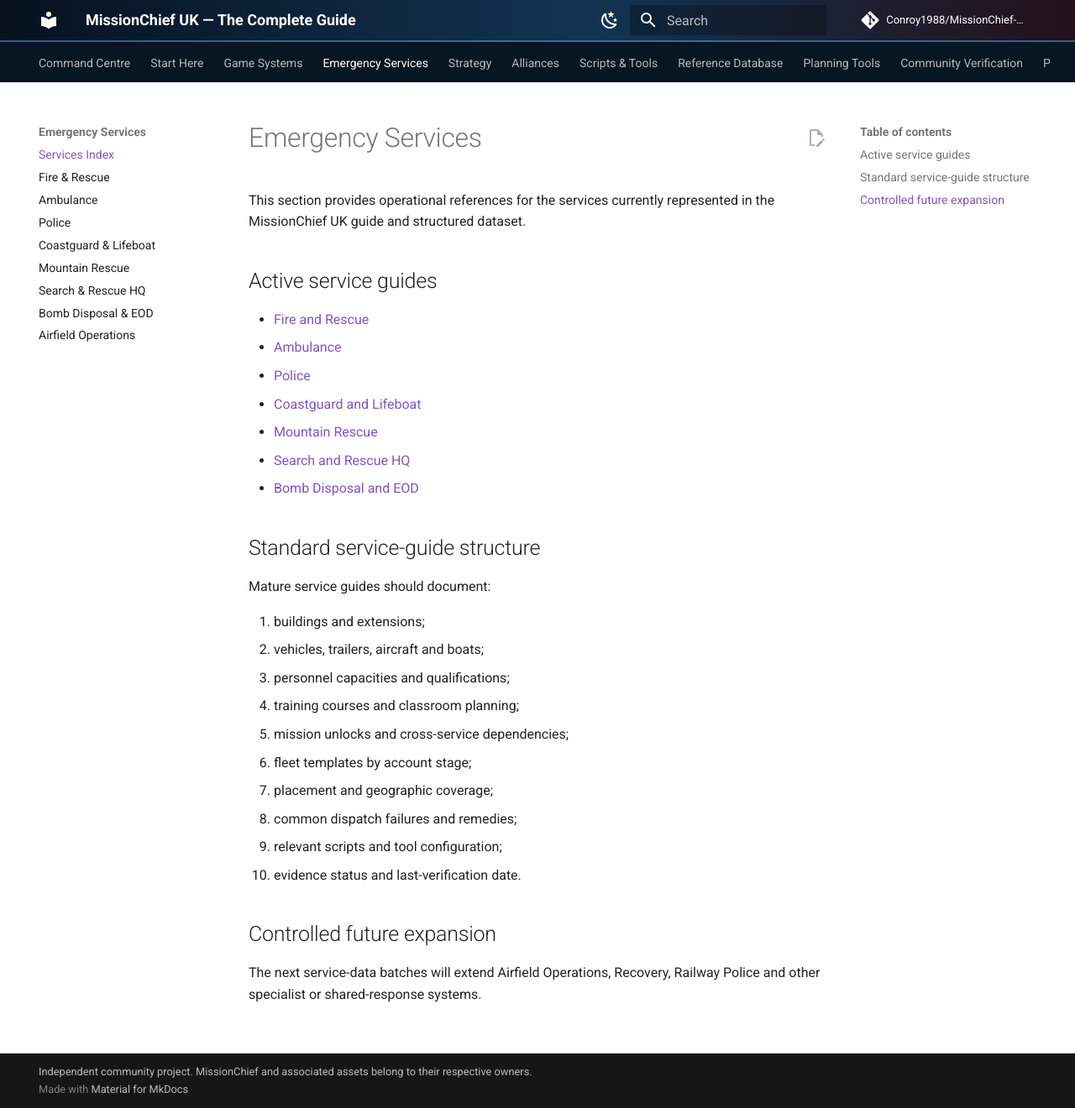
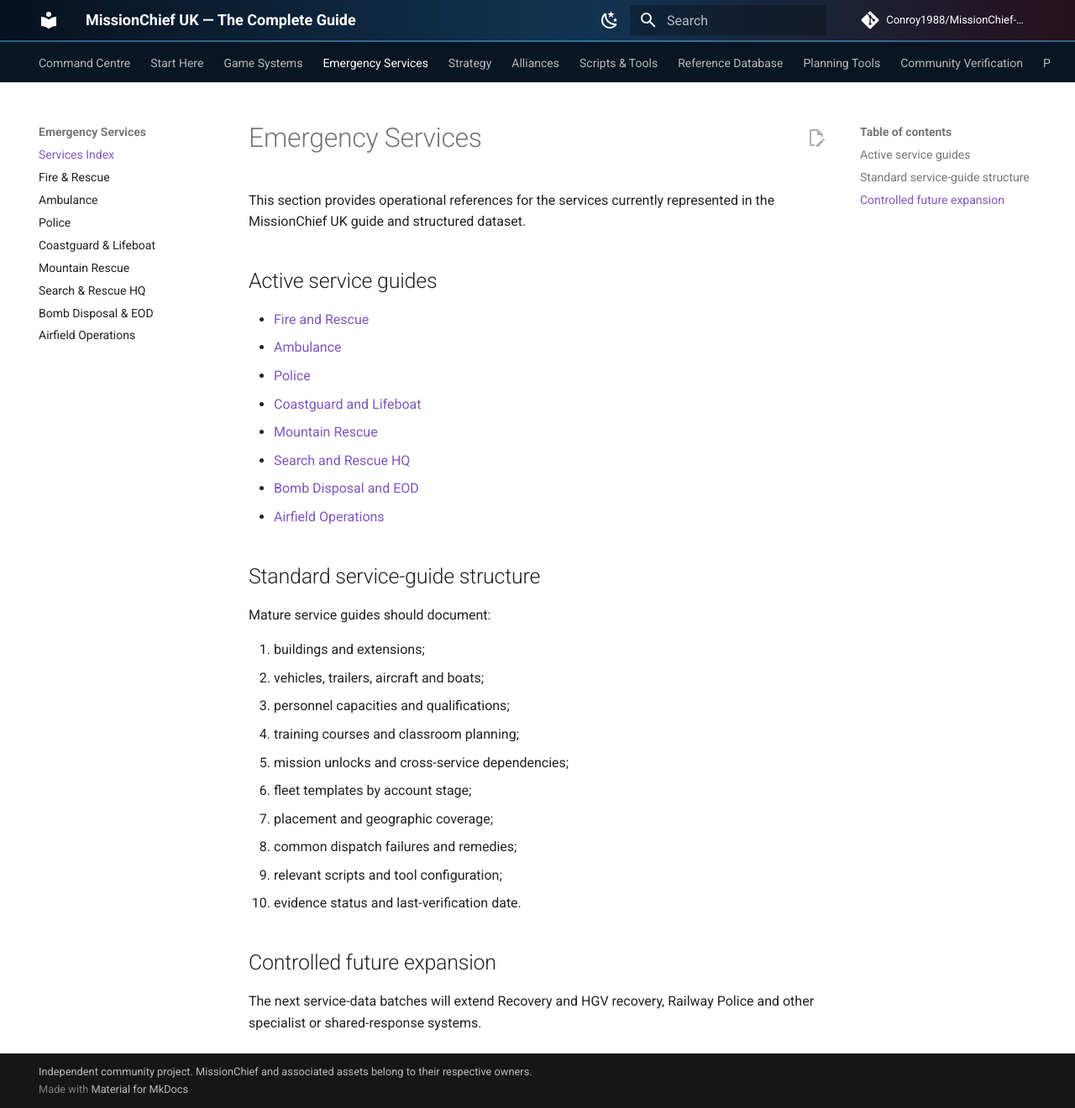
Before and after one commit to Conroy1988/MissionChief-UK, an MkDocs documentation site: the page built from docs/services/index.md, in a window 1280 px wide and 1320 px high. Shown: the whole window at 84% size. Built offline with MkDocs 1.6.1 and Material for MkDocs 9.7.7, drawn with Linux system fonts in a browser that asks for light colours; comment, search, counter and statistics services are not loaded.

Commit message:
Expose Airfield Operations service guide

```diff
--- a/docs/services/index.md
+++ b/docs/services/index.md
@@ -29,4 +30,4 @@
 
 ## Controlled future expansion
 
-The next service-data batches will extend Airfield Operations, Recovery, Railway Police and other specialist or shared-response systems.
+The next service-data batches will extend Recovery and HGV recovery, Railway Police and other specialist or shared-response systems.
```
Also changed, not shown: other parts of docs/services/index.md (+1 -0 lines).
